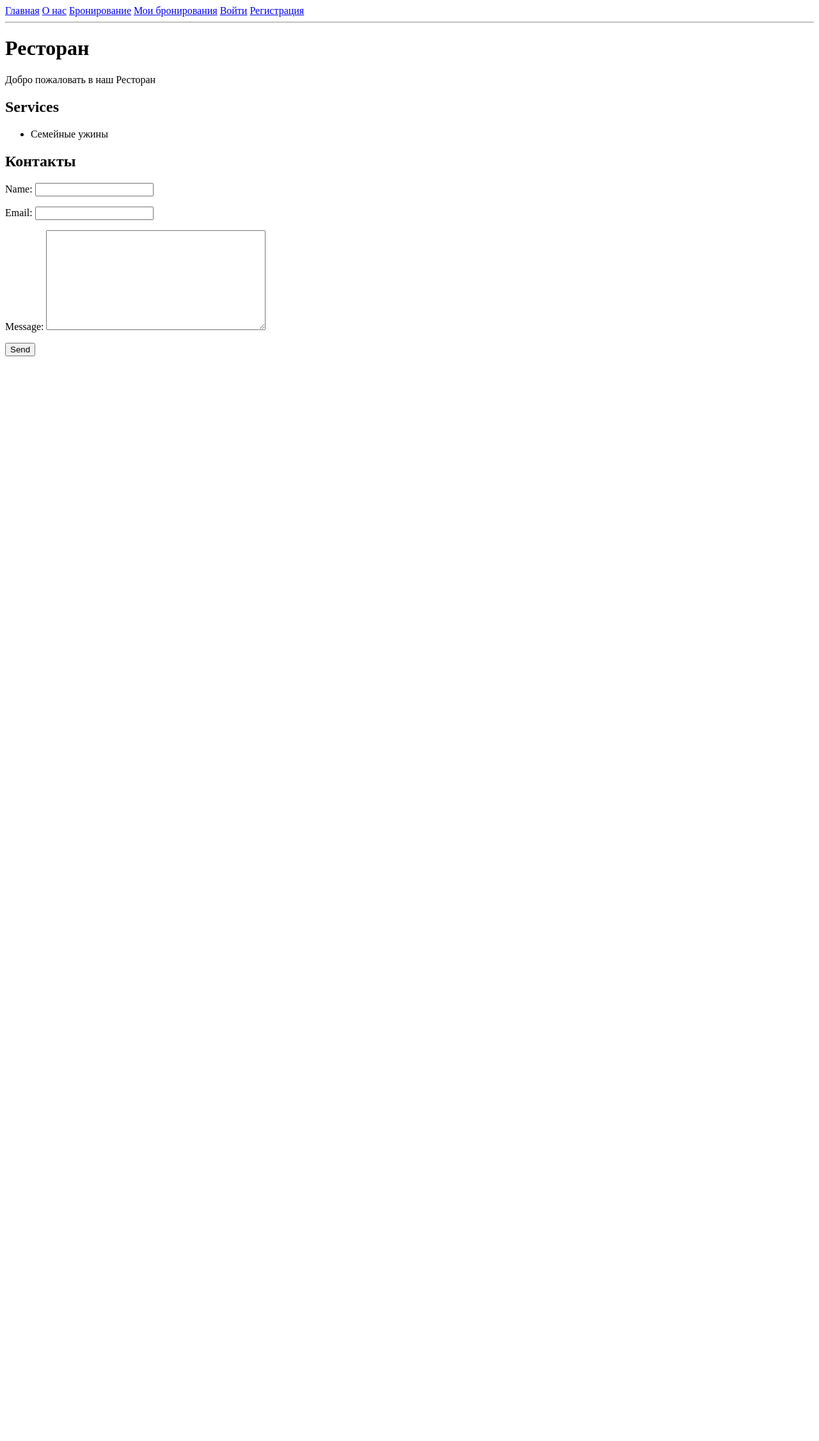
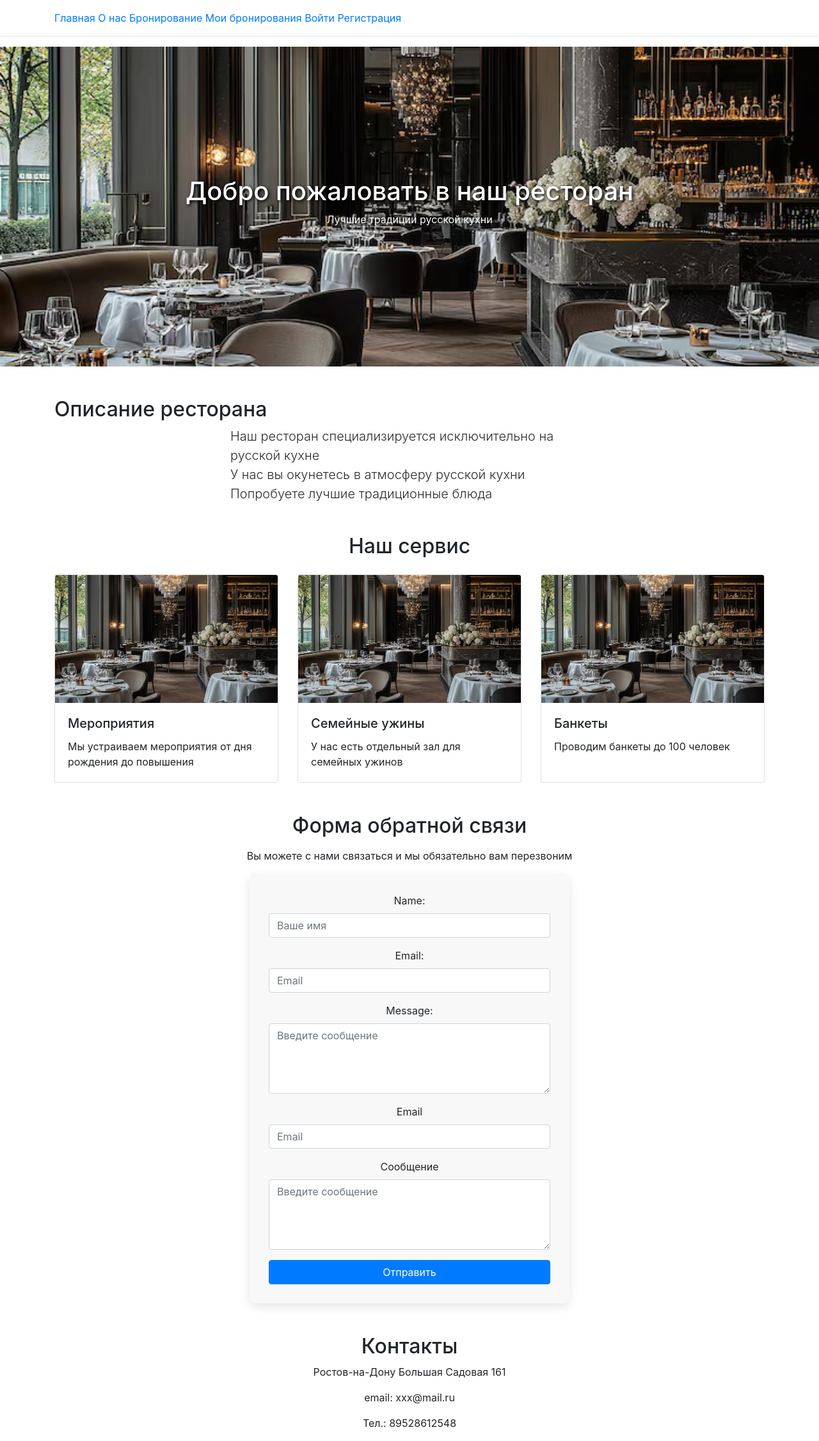
Before and after one commit to kseniya161-max/restaurant_booking, a Django app: page / in a window 1280 px wide. Shown: the whole page at 64% size. Before the commit the page ends 557 px from the top, so only its background shows below. Run offline with Django 5.2, Linux system fonts and the light colour scheme; some libraries are stand-ins or nearby versions.

Commit message:
correcting form and correcting home html

```diff
--- a/config/settings.py
+++ b/config/settings.py
@@ -94,7 +94,7 @@ USE_I18N = True
 USE_TZ = True
 
 
-STATIC_URL = 'static/'
+STATIC_URL = '/static/'
 
 AUTH_USER_MODEL = 'users.User'
 
@@ -124,3 +124,7 @@ MEDIA_ROOT = os.path.join(BASE_DIR, 'media')
 LOGIN_URL = '/accounts/login/'
 
 EMAIL_BACKEND = 'django.core.mail.backends.console.EmailBackend'
+
+STATICFILES_DIRS = [
+    BASE_DIR / "static",
+]
--- a/pages/forms.py
+++ b/pages/forms.py
@@ -7,3 +7,21 @@ class ContactForm(forms.ModelForm):
     class Meta:
         model = ContactMessage
         fields = ['name', 'email', 'message']
+        widgets = {
+
+            'name': forms.TextInput(attrs={
+                'class': 'form-control',
+                'placeholder': 'Ваше имя'
+            }),
+
+            'email': forms.EmailInput(attrs={
+                'class': 'form-control',
+                'placeholder': 'Email'
+            }),
+
+            'message': forms.Textarea(attrs={
+                'class': 'form-control',
+                'rows': 4,
+                'placeholder': 'Введите сообщение'
+            }),
+        }
--- a/pages/templates/pages/home.html
+++ b/pages/templates/pages/home.html
@@ -1,23 +1,166 @@
 {% extends "base.html" %}
+{% load static %}
+
+{% block title %}Главная{% endblock %}
 
 {% block content %}
 
-<h1>Ресторан</h1>
+<!-- HERO -->
+<section class="hero">
 
-<p>Добро пожаловать в наш Ресторан</p>
+<div class="hero-overlay text-center">
 
-<h2>Services</h2>
+<h1>Добро пожаловать в наш ресторан</h1>
 
-<ul>
-    <li>Семейные ужины</li>
-</ul>
+<p>Лучшие традиции русской кухни</p>
+
+</div>
+
+</section>
+
+
+<!-- DESCRIPTION -->
+<section class="description container mt-5">
+
+<h2>Описание ресторана</h2>
+
+<p class="lead">
+Наш ресторан специализируется исключительно на русской кухне<br>
+У нас вы окунетесь в атмосферу русской кухни<br>
+Попробуете лучшие традиционные блюда
+</p>
+
+</section>
+
+
+<!-- SERVICES -->
+<section class="service container mt-5">
+
+<h2 class="text-center mb-4">Наш сервис</h2>
+
+<div class="row">
+
+<div class="col-md-4">
+
+<div class="card">
+
+<img src="{% static 'images/r2.avif' %}" class="card-img-top">
+
+<div class="card-body">
+
+<h5 class="card-title">Мероприятия</h5>
+
+<p class="card-text">
+Мы устраиваем мероприятия от дня рождения до повышения
+</p>
+
+</div>
+
+</div>
+
+</div>
+
+
+<div class="col-md-4">
+
+<div class="card">
+
+<img src="{% static 'images/r2.avif' %}" class="card-img-top">
+
+<div class="card-body">
+
+<h5 class="card-title">Семейные ужины</h5>
+
+<p class="card-text">
+У нас есть отдельный зал для семейных ужинов
+</p>
+
+</div>
+
+</div>
+
+</div>
+
+
+<div class="col-md-4">
+
+<div class="card">
+
+<img src="{% static 'images/r2.avif' %}" class="card-img-top">
+
+<div class="card-body">
+
+<h5 class="card-title">Банкеты</h5>
+
+<p class="card-text">
+Проводим банкеты до 100 человек
+</p>
+
+</div>
+
+</div>
+
+</div>
+
+</div>
+
+</section>
+
+
+<!-- CONTACT FORM -->
+<section class="contact-form container mt-5">
+
+<h2 class="text-center mb-3">Форма обратной связи</h2>
+
+<p class="text-center">
+Вы можете с нами связаться и мы обязательно вам перезвоним
+</p>
+
+<div class="form-wrapper">
+
+<form method="post">
+
+{% csrf_token %}
+    {{ form.as_p }}
+
+<div class="form-group">
+
+<label>Email</label>
+
+{{ form.email }}
+
+</div>
+
+<div class="form-group">
+
+<label>Сообщение</label>
+
+{{ form.message }}
+
+</div>
+
+<button type="submit" class="btn btn-primary btn-block">
+Отправить
+</button>
+
+</form>
+
+</div>
+
+</section>
+
+
+<!-- CONTACTS -->
+<section class="contacts text-center mt-5">
 
 <h2>Контакты</h2>
 
-<form method="post">
-    {% csrf_token %}
-    {{ form.as_p }}
-    <button type="submit">Send</button>
-</form>
+<p>Ростов-на-Дону Большая Садовая 161</p>
+
+<p>email: xxx@mail.ru</p>
+
+<p>Тел.: 89528612548</p>
+
+</section>
 
 {% endblock %}
--- /dev/null
+++ b/static/css/styles.css
@@ -0,0 +1,59 @@
+.lead{
+max-width:560px;
+color:#2b2b2b;
+margin:auto;
+}
+
+/* HERO */
+
+.hero{
+
+height:500px;
+
+background-image:url("../images/r2.avif");
+background-size:cover;
+background-position:center;
+
+display:flex;
+align-items:center;
+justify-content:center;
+
+color:white;
+text-align:center;
+
+text-shadow:2px 2px 5px black;
+
+}
+
+
+/* FORM */
+
+.contact-form{
+text-align:center;
+}
+
+.form-wrapper{
+
+max-width:500px;
+margin:0 auto;
+
+background:#f8f8f8;
+padding:30px;
+
+border-radius:10px;
+
+box-shadow:0 5px 15px rgba(0,0,0,0.1);
+
+}
+
+
+/* CARDS */
+
+.card{
+height:100%;
+}
+
+.card img{
+height:200px;
+object-fit:cover;
+}
--- a/templates/base.html
+++ b/templates/base.html
@@ -3,13 +3,20 @@
 <head>
     <meta charset="UTF-8">
     <title>Restaurant Booking</title>
+
+    {% load static %}
+
+    <link rel="stylesheet"
+    href="https://stackpath.bootstrapcdn.com/bootstrap/4.5.2/css/bootstrap.min.css">
+
+    <link rel="stylesheet" href="{% static 'css/styles.css' %}">
 </head>
 
 <body>
 
 <header>
 
-<nav>
+<nav class="container mt-3">
 
 <a href="{% url 'pages:home' %}">Главная</a>
 
@@ -39,14 +46,6 @@
 
 <hr>
 
-{% if messages %}
-<ul>
-    {% for message in messages %}
-        <li>{{ message }}</li>
-    {% endfor %}
-</ul>
-{% endif %}
-
 {% block content %}
 {% endblock %}
 
```
Also changed, not shown: static/__init__.py (added), static/images/__init__.py (added), static/images/r1.jfif (added), static/images/r2.avif (added).
